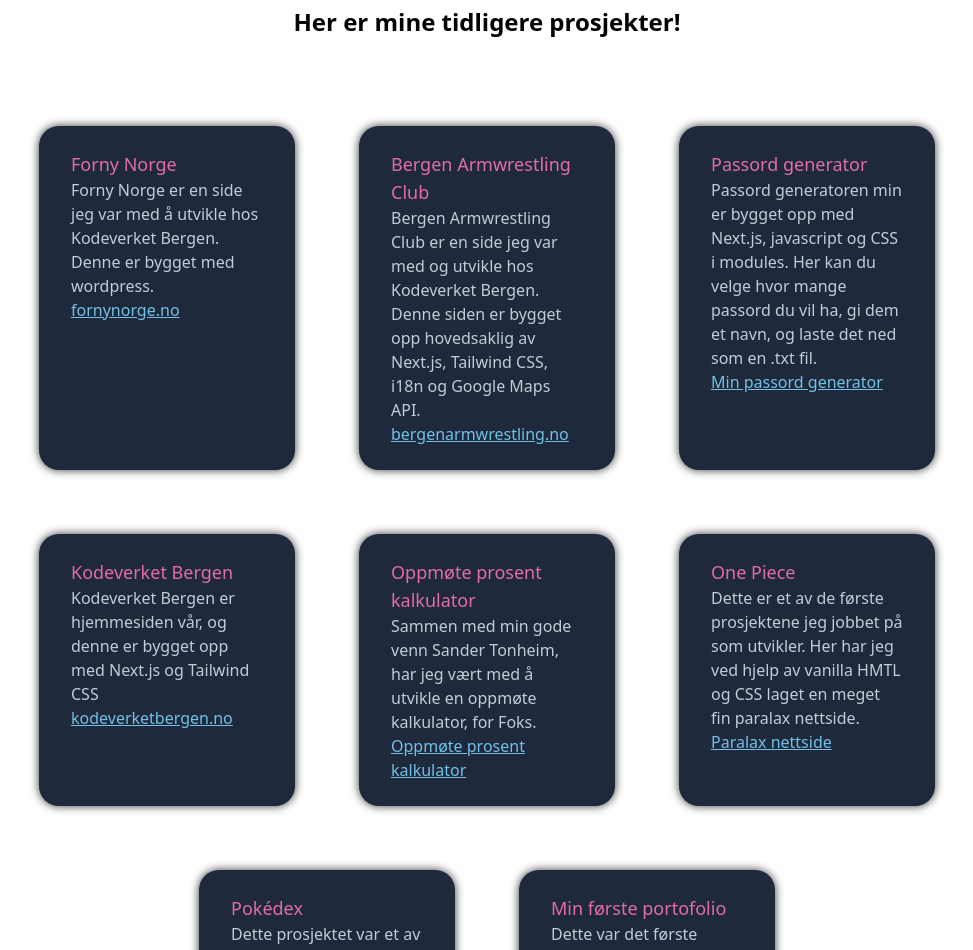
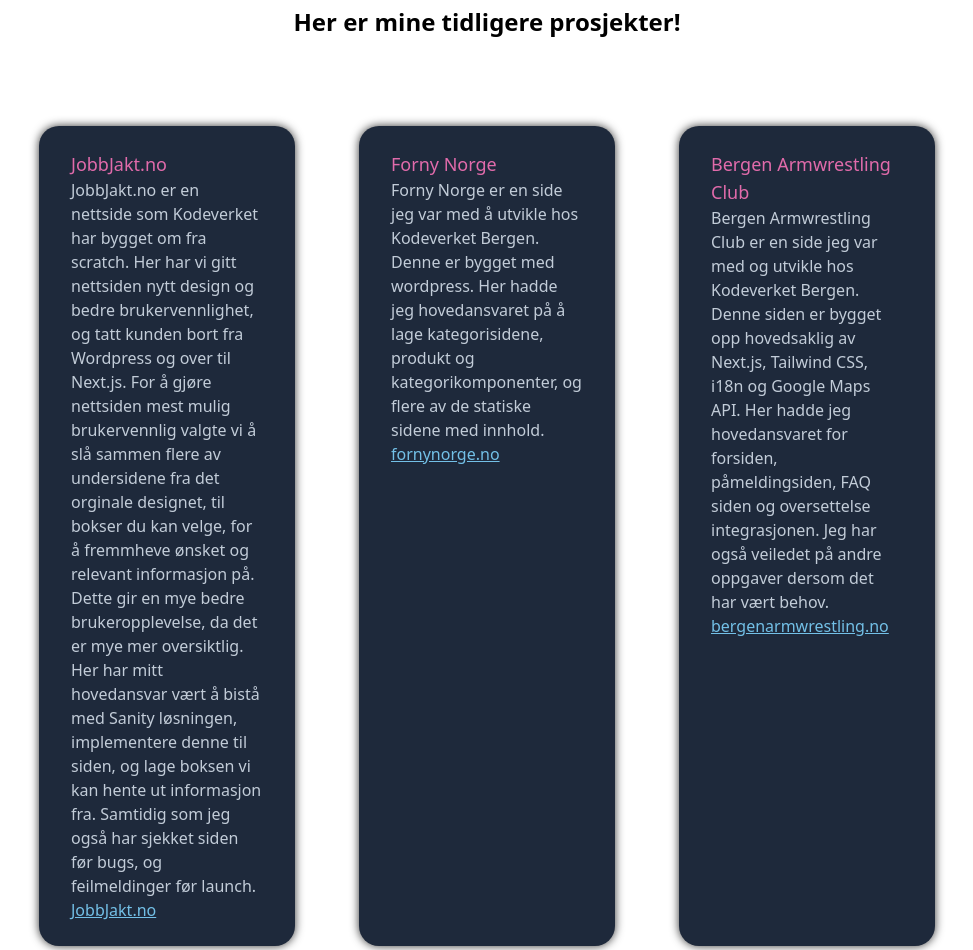
Before and after one commit to OleKoderNo/portofolio-with-tailwind, a Next.js app: page /mine-prosjekter in a window 1280 px wide. Shown: the part 102-1052 px from the top of the page, without its empty margins (153-1126 px from the left). Built offline with nearby package versions, Linux system fonts and the light colour scheme.

Commit message:
updated projects page

```diff
--- a/pages/mine-prosjekter.js
+++ b/pages/mine-prosjekter.js
@@ -40,15 +40,35 @@ export default function Projects() {
                         <h3
                             className="text-lg font-medium text-pinkText"
                         >
+                            JobbJakt.no
+                        </h3>
+                        <p>
+                            JobbJakt.no er en nettside som Kodeverket har bygget om fra scratch. Her har vi gitt nettsiden nytt design og bedre brukervennlighet, og tatt kunden bort fra Wordpress og over til Next.js. For å gjøre nettsiden mest mulig brukervennlig valgte vi å slå sammen flere av undersidene fra det orginale designet, til bokser du kan velge, for å fremmheve ønsket og relevant informasjon på. Dette gir en mye bedre brukeropplevelse, da det er mye mer oversiktlig. Her har mitt hovedansvar vært å bistå med Sanity løsningen, implementere denne til siden, og lage boksen vi kan hente ut informasjon fra. Samtidig som jeg også har sjekket siden før bugs, og feilmeldinger før launch.
+                        </p>
+                        <p>
+                            <a
+                                className="underline cursor-pointer text-blueText hover:text-pinkText"
+                                href="https://www.jobbjakt.no/"
+                                target="blank"
+                            >
+                                JobbJakt.no
+                            </a>
+                        </p>
+                    </div>
+                    <div className="md:mx-0 block w-64 py-6 px-8 mx-auto bg-cardBG text-greyText rounded-[20px] shadow-[0px_0_10px_rgba(0,0,0,0.8)]">
+                        <h3
+                            className="text-lg font-medium text-pinkText"
+                        >
                             Forny Norge
                         </h3>
                         <p>
-                        Forny Norge er en side jeg var med å utvikle hos Kodeverket Bergen. Denne er bygget med wordpress.
+                            Forny Norge er en side jeg var med å utvikle hos Kodeverket Bergen. Denne er bygget med wordpress. Her hadde jeg hovedansvaret på å lage kategorisidene, produkt og kategorikomponenter, og flere av de statiske sidene med innhold.
                         </p>
                         <p>
                             <a
                                 className="underline cursor-pointer text-blueText hover:text-pinkText"
                                 href="https://www.fornynorge.no/"
+                                target="blank"
                             >
                                 fornynorge.no
                             </a>
@@ -61,12 +81,13 @@ export default function Projects() {
                             Bergen Armwrestling Club
                         </h3>
                         <p>
-                    Bergen Armwrestling Club er en side jeg var med og utvikle hos Kodeverket Bergen. Denne siden er bygget opp hovedsaklig av Next.js, Tailwind CSS, i18n og Google Maps API.
+                            Bergen Armwrestling Club er en side jeg var med og utvikle hos Kodeverket Bergen. Denne siden er bygget opp hovedsaklig av Next.js, Tailwind CSS, i18n og Google Maps API. Her hadde jeg hovedansvaret for forsiden, påmeldingsiden, FAQ siden og oversettelse integrasjonen. Jeg har også veiledet på andre oppgaver dersom det har vært behov.
                         </p>
                         <p>
                             <a
                                 className="underline cursor-pointer text-blueText hover:text-pinkText"
                                 href="https://bergenarmwrestling.no/"
+                                target="blank"
                             >
                                 bergenarmwrestling.no
                             </a>
@@ -80,12 +101,13 @@ export default function Projects() {
                             Passord generator
                         </h3>
                         <p>
-                        Passord generatoren min er bygget opp med Next.js, javascript og CSS i modules. Her kan du velge hvor mange passord du vil ha, gi dem et navn, og laste det ned som en .txt fil.
+                            Passord generatoren min er bygget opp med Next.js, javascript og CSS i modules. Her kan du velge hvor mange passord du vil ha, gi dem et navn, og laste det ned som en .txt fil. Dette var et utrolig spennede prosjekt hvor jeg hovedsaklig fokuserte på å lære mer javascript og få enda bedre grunnlegende forståelse innen det.
                         </p>
                         <p>
                             <a
                                 className="underline cursor-pointer text-blueText hover:text-pinkText"
                                 href="https://passord-generator-navy.vercel.app/"
+                                target="blank"
                             >
                                 Min passord generator
                             </a>
@@ -99,12 +121,13 @@ export default function Projects() {
                             Kodeverket Bergen
                         </h3>
                         <p>
-                        Kodeverket Bergen er hjemmesiden vår, og denne er bygget opp med Next.js og Tailwind CSS
+                            Kodeverket Bergen er hjemmesiden vår, og denne er bygget opp med Next.js og Tailwind CSS, og har gjennom tiden gått igjennom flere utviklingsfaser. Her har jeg hovedsaklig tilpasset nettsiden til å være mobilvennelig, og laget kort med informasjon om teamet som snur seg når man trykker på dem.
                         </p>
                         <p>
                             <a
                                 className="underline cursor-pointer text-blueText hover:text-pinkText"
                                 href="https://www.kodeverketbergen.no/"
+                                target="blank"
                             >
                                 kodeverketbergen.no
                             </a>
@@ -117,12 +140,13 @@ export default function Projects() {
                             Oppmøte prosent kalkulator
                         </h3>
                         <p>
-                        Sammen med min gode venn Sander Tonheim, har jeg vært med å utvikle en oppmøte kalkulator, for Foks.
+                            Sammen med min gode venn Sander Tonheim, har jeg vært med å utvikle en oppmøte kalkulator, for Foks. Dette var et spennende og større javascript prosjekt, som basserer seg på mattematikk.
                         </p>
                         <p>
                             <a
                                 className="underline cursor-pointer text-blueText hover:text-pinkText"
-                        href="https://obligatorisk.vercel.app/"
+                                href="https://www.obligatorisk.no/"
+                                target="blank"
                             >
                                 Oppmøte prosent kalkulator
                             </a>
@@ -135,12 +159,13 @@ export default function Projects() {
                             One Piece
                         </h3>
                         <p>
-                        Dette er et av de første prosjektene jeg jobbet på som utvikler. Her har jeg ved hjelp av vanilla HMTL og CSS laget en meget fin paralax nettside.
+                            Dette er et av de første prosjektene jeg jobbet på som utvikler. Her har jeg ved hjelp av vanilla HMTL og CSS laget en meget fin paralax nettside, som er responsive.
                         </p>
                         <p>
                             <a
                                 className="underline cursor-pointer text-blueText hover:text-pinkText"
                                 href="https://olekodehode.github.io/parallax/"
+                                target="blank"
                             >
                                 Paralax nettside
                             </a>
@@ -153,12 +178,13 @@ export default function Projects() {
                             Pokédex
                         </h3>
                         <p>
-                        Dette prosjektet var et av mine første javascript prosjekter, og første prosjektet jeg har jobbet med API. Her har vi en Pokédex, som tar en igjennom de 895 første Pokémonene.
+                            Dette prosjektet var et av mine første javascript prosjekter, og første prosjektet jeg har jobbet med API. Her har vi en Pokédex, som tar en igjennom de 895 første Pokémonene. På denne oppgaven fokuserte jeg mye mer på javascript og lære meg API enn jeg fokuserte på design.
                         </p>
                         <p>
                             <a
                                 className="underline cursor-pointer text-blueText hover:text-pinkText"
                                 href="https://olekodehode.github.io/pokedex/"
+                                target="blank"
                             >
                                 Pokédex prosjekt
                             </a>
@@ -177,6 +203,7 @@ export default function Projects() {
                             <a
                                 className="underline cursor-pointer text-blueText hover:text-pinkText"
                                 href="https://olekodehode.github.io/portofolio/"
+                                target="blank"
                             >
                                 Portofolio 2022
                             </a>
```
Lines whose indentation alone changed are shown as unchanged.
